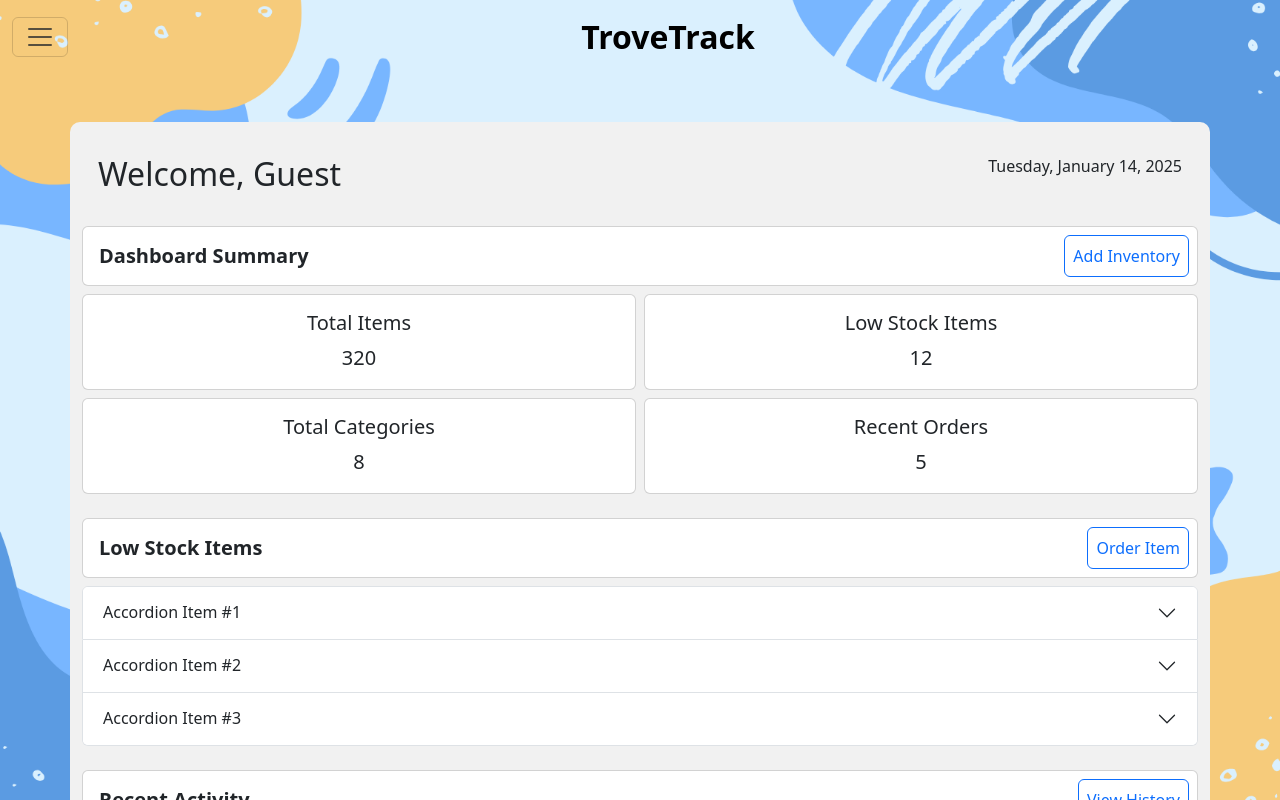
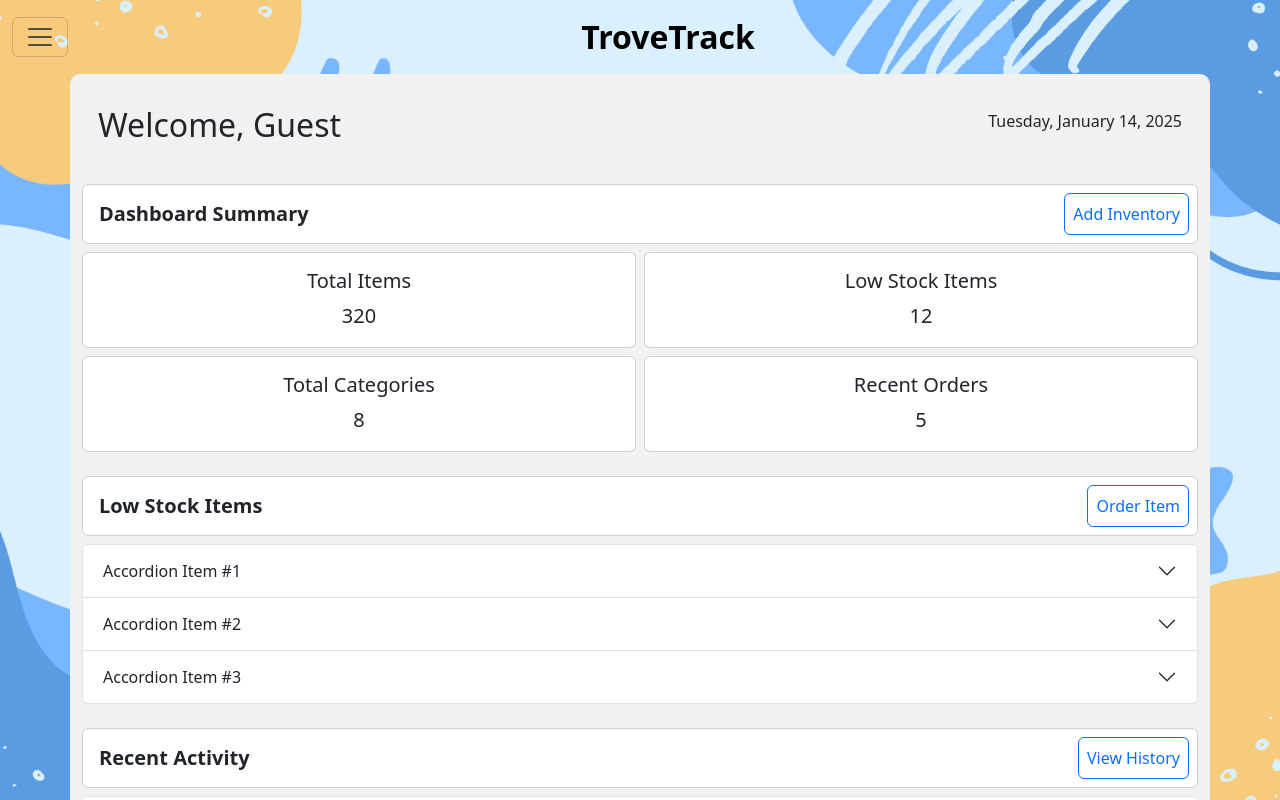
Before and after one commit to skyoon26/trove-track, a React (Vite) app in the folder trove-track-ui/: page /home in a window 1280 px wide. Shown: the top 800 px of the page. Built offline with nearby package versions, Linux system fonts and the light colour scheme; sample sign-in values are in the browser's storage.

Commit message:
Refactor Bootstrap classes for cleaner and more consistent styling across pages

```diff
--- a/trove-track-ui/src/pages/HistoryPage.jsx
+++ b/trove-track-ui/src/pages/HistoryPage.jsx
@@ -21,12 +21,12 @@ const HistoryPage = () => {
 
   return (
     <Container className="main-container py-3">
-      <Stack direction="horizontal" gap={3} className="p-3">
-        <h2 className="m-0">{firstName ? firstName : "Guest's"}'s Orders</h2>
-        <p className="m-0 ms-auto">{today}</p>
+      <Stack direction="horizontal" gap={3} className="m-0 p-3">
+        <h2>{firstName ? firstName : "Guest's"}'s Orders</h2>
+        <p className="ms-auto">{today}</p>
       </Stack>
 
-      <Card className="p-2 mt-4">
+      <Card className="p-2 mt-3">
         <Stack direction="horizontal" gap={3}>
           <h3 className="m-0 p-2 fs-5 fw-bold">Order History</h3>
           <Button variant="outline-primary" className="p-2 ms-auto" onClick={handleNavigate}>New Order</Button>
--- a/trove-track-ui/src/pages/HomePage.jsx
+++ b/trove-track-ui/src/pages/HomePage.jsx
@@ -21,13 +21,13 @@ const HomePage = () => {
   });
 
   return (
-    <Container className="main-container py-3 m-5">
-      <Stack direction="horizontal" gap={3} className="m-2">
-        <h2 className="m-0 p-2">Welcome, {firstName ? firstName : "Guest"}</h2>
-        <p className="p-2 ms-auto">{today}</p>
+    <Container className="main-container py-3">
+      <Stack direction="horizontal" gap={3} className="m-0 p-3">
+        <h2>Welcome, {firstName ? firstName : "Guest"}</h2>
+        <p className="ms-auto">{today}</p>
       </Stack>
 
-      <Card className="p-2 mt-4">
+      <Card className="p-2 mt-3">
         <Stack direction="horizontal" gap={3}>
           <h3 className="m-0 p-2 fs-5 fw-bold">Dashboard Summary</h3>
           <Button variant="outline-primary" className="p-2 ms-auto">Add Inventory</Button>
--- a/trove-track-ui/src/pages/InventoryPage.jsx
+++ b/trove-track-ui/src/pages/InventoryPage.jsx
@@ -12,16 +12,16 @@ const InventoryPage = () => {
   });
 
   return (
-    <Container className="main-container py-3 m-5">
-      <Stack direction="horizontal" gap={3} className="m-2">
-        <h2 className="p-2">{firstName ? firstName : "Guest's"}'s Inventory</h2>
-        <p className="p-2 ms-auto">{today}</p>
+    <Container className="main-container py-3">
+      <Stack direction="horizontal" gap={3} className="m-0 p-3">
+        <h2>{firstName ? firstName : "Guest's"}'s Inventory</h2>
+        <p className="ms-auto">{today}</p>
       </Stack>
 
       <div>
-        <Card className="px-2 mt-4">
+        <Card className="p-2 mt-3">
           <Stack direction="horizontal" gap={3}>
-            <h3 className="p-2">Category Name</h3>
+            <h3 className="m-0 p-2 fs-5 fw-bold">Category Name</h3>
             <Button variant="outline-primary" className="p-2 ms-auto">Add Category</Button>
             <Button variant="outline-primary" className="p-2">Add Item</Button>
           </Stack>
```
